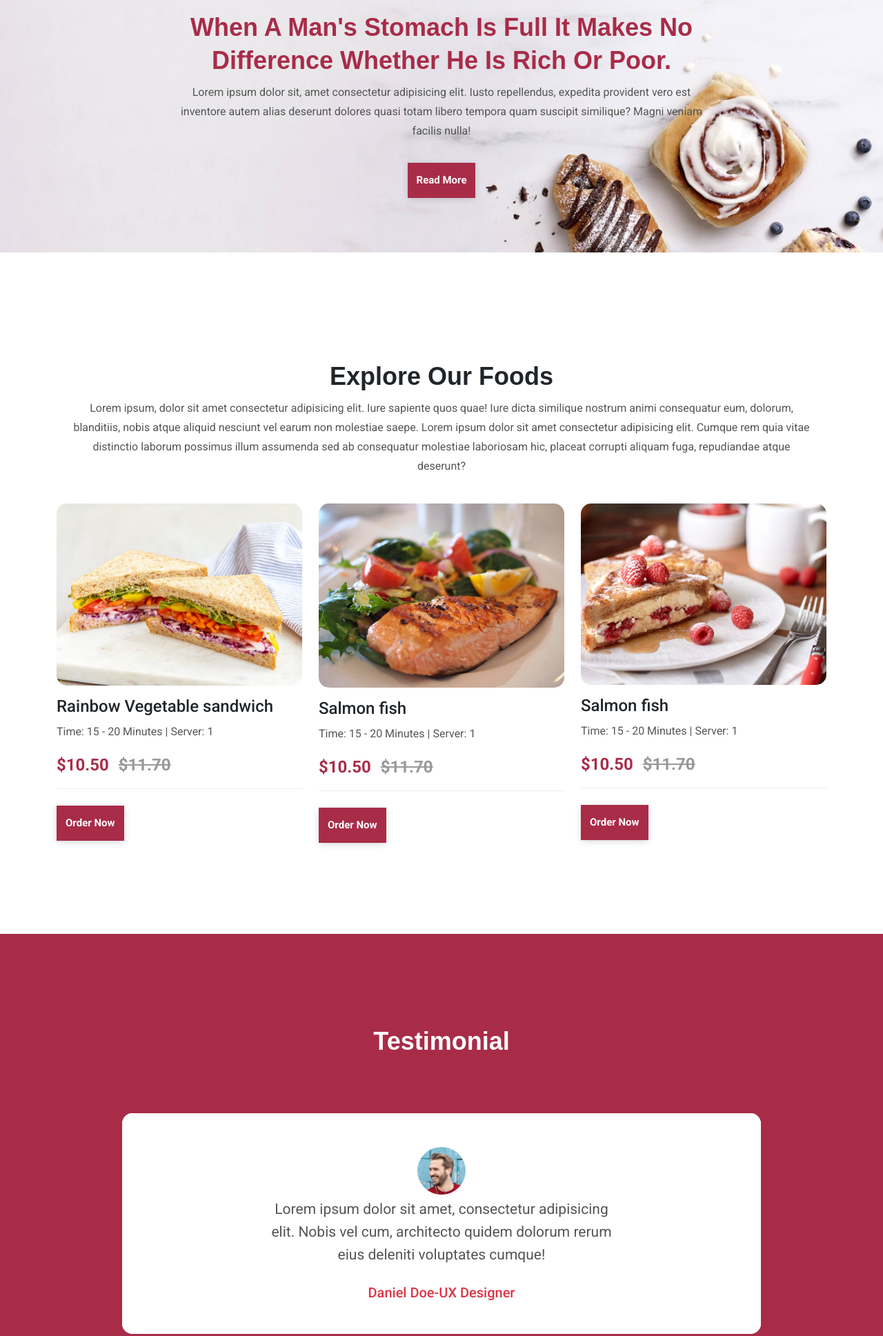
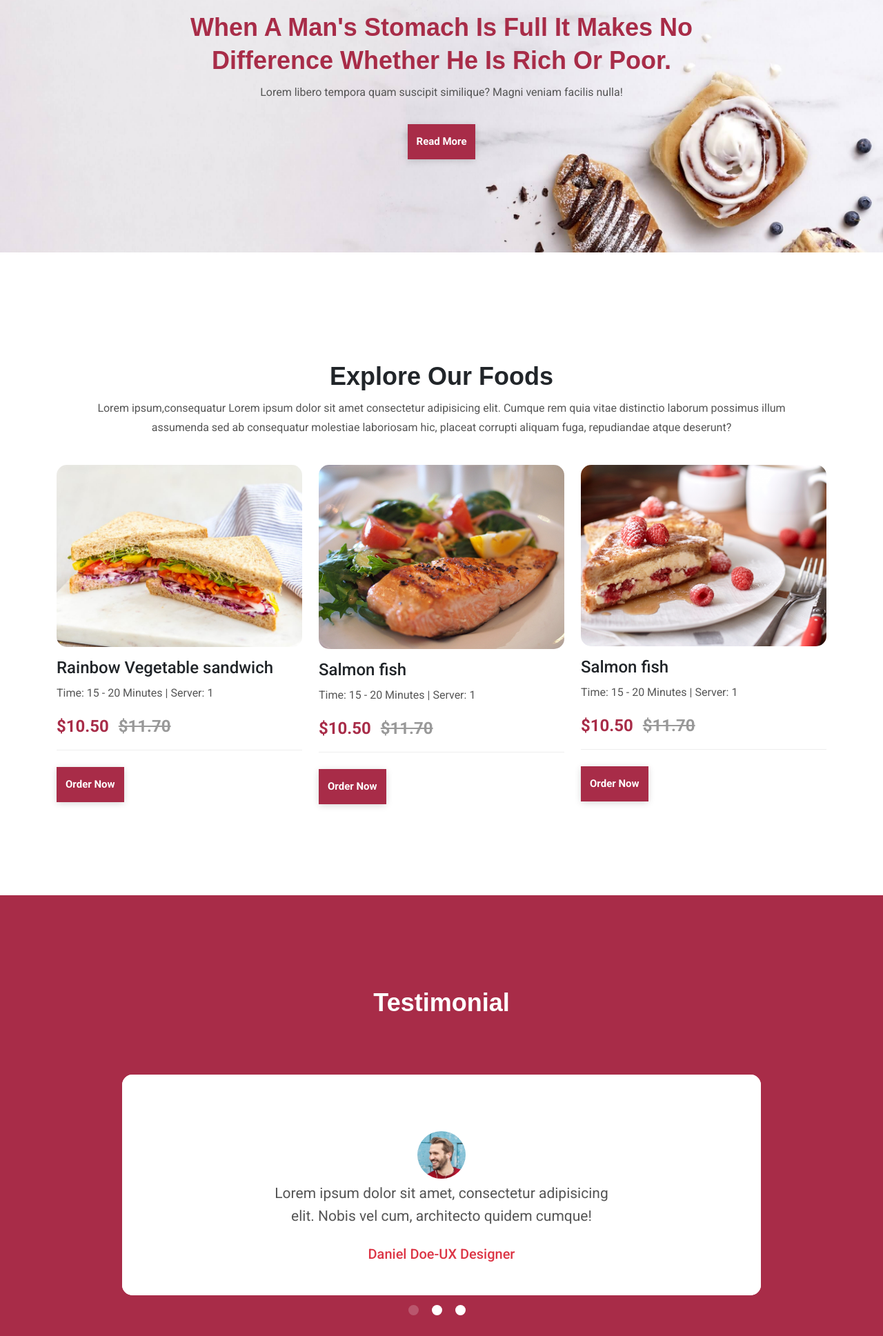
Before and after one commit to Boopathy329/foodwebsite_bsp, a plain HTML site: page index.html in a window 1280 px wide. Shown: the part 2700-4637 px from the top of the page at 69% size. Drawn offline with nearby package versions, Linux system fonts and the light colour scheme.

Commit message:
second commit

```diff
--- a/index.html
+++ b/index.html
@@ -178,7 +178,7 @@
         <div class="col-sm-12 col-sm-mx-2">
           <div class="text-content">
             <h2>When a man's stomach is full it makes no difference whether he is rich or poor.</h2>
-            <p>Lorem ipsum dolor sit, amet consectetur adipisicing elit. Iusto repellendus, expedita provident vero est inventore autem alias deserunt dolores quasi totam libero tempora quam suscipit similique? Magni veniam facilis nulla!</p>
+            <p>Lorem  libero tempora quam suscipit similique? Magni veniam facilis nulla!</p>
             <button class="main-btn mt-3">Read More</button>
           </div>
         </div>
@@ -197,7 +197,7 @@
         <div class="col-sm-12">
           <div class=" text-center p-4 pt-4">
             <h2>Explore Our Foods</h2>
-             <p>Lorem ipsum, dolor sit amet consectetur adipisicing elit. Iure sapiente quos quae! Iure dicta similique nostrum animi consequatur eum, dolorum, blanditiis, nobis atque aliquid nesciunt vel earum non molestiae saepe. Lorem ipsum dolor sit amet consectetur adipisicing elit. Cumque rem quia vitae distinctio laborum possimus illum assumenda sed ab consequatur molestiae laboriosam hic, placeat corrupti aliquam fuga, repudiandae atque deserunt?</p>
+             <p>Lorem ipsum,consequatur Lorem ipsum dolor sit amet consectetur adipisicing elit. Cumque rem quia vitae distinctio laborum possimus illum assumenda sed ab consequatur molestiae laboriosam hic, placeat corrupti aliquam fuga, repudiandae atque deserunt?</p>
           </div>
         </div>
       </div>
@@ -264,7 +264,7 @@
                 <div class="carousel-caption">
                   <img src="images/review/review-1.jpg" alt="">
                   <p>Lorem ipsum dolor sit amet, consectetur adipisicing elit. Nobis vel cum,
-                    architecto quidem dolorum rerum eius deleniti voluptates cumque!</p>
+                    architecto quidem cumque!</p>
                     <h5 class="text-danger">Johnthan Doe-UX Designer</h5>
                 </div>
 
@@ -273,7 +273,7 @@
                 <div class="carousel-caption">
                   <img src="images/review/review-2.jpg" alt="">
                   <p>Lorem ipsum dolor sit amet, consectetur adipisicing elit. Nobis vel cum,
-                    architecto quidem dolorum rerum eius deleniti voluptates cumque!</p>
+                    architecto quidem cumque!</p>
                     <h5 class="text-danger">Maccy Doe-Front End</h5>
                 </div>
 
@@ -282,7 +282,7 @@
                 <div class="carousel-caption">
                   <img src="images/review/pic-1.png" alt="">
                   <p>Lorem ipsum dolor sit amet, consectetur adipisicing elit. Nobis vel cum,
-                    architecto quidem dolorum rerum eius deleniti voluptates cumque!</p>
+                    architecto quidem  cumque!</p>
                     <h5 class="text-danger">Daniel Doe-UX Designer</h5>
                 </div>
 
```
